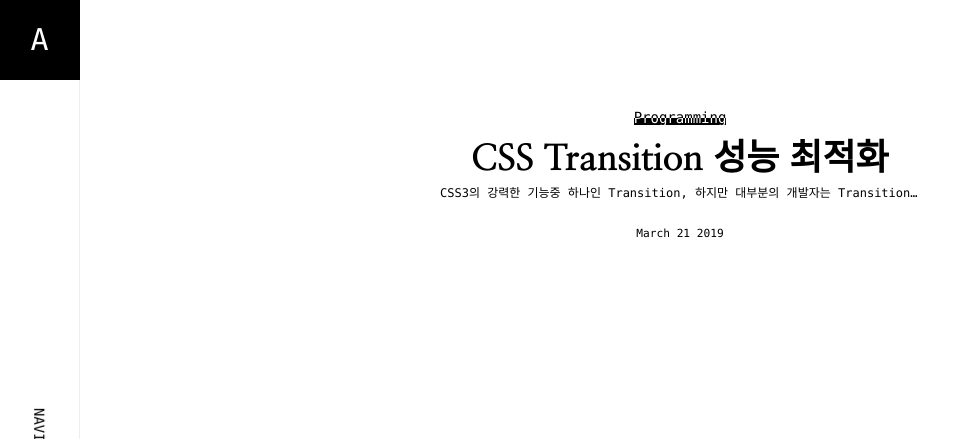
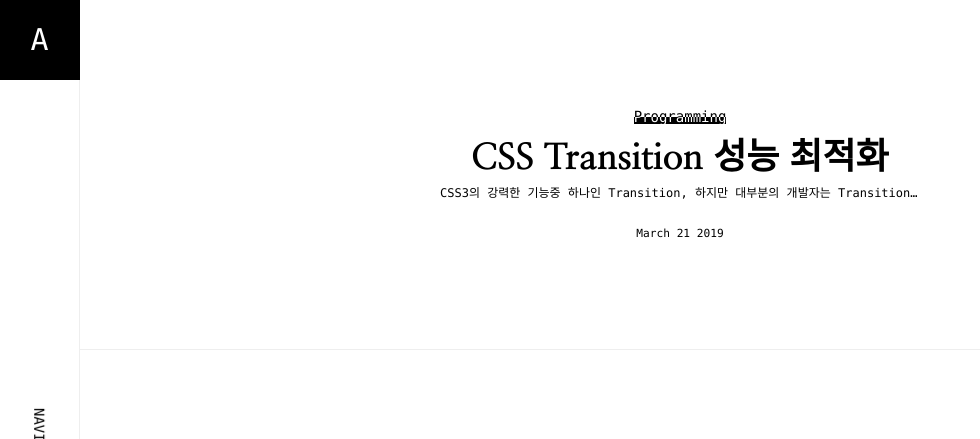
Before and after one commit to aproid/aproid.github.io, a Jekyll site: the page built from index.html, in a window 1280 px wide. Shown: the top 439 px of the page, without its empty margins (0-980 px from the left). Built offline with Jekyll 4.4.1, drawn with Linux system fonts in a browser that asks for light colours; nearby versions of some CDN libraries; some web fonts are replaced; the list of posts is cut into pages by our own code; comment, search, counter and statistics services are not loaded.

Commit message:
Hotfix item style

```diff
--- a/_sass/partials/layout/_item.scss
+++ b/_sass/partials/layout/_item.scss
@@ -17,10 +17,6 @@
         .link {
             @extend .link-invert;
         }
-    }
-
-    &:last-child {
-        border-bottom: none;
     }
 
     &-thumbnail {
```
